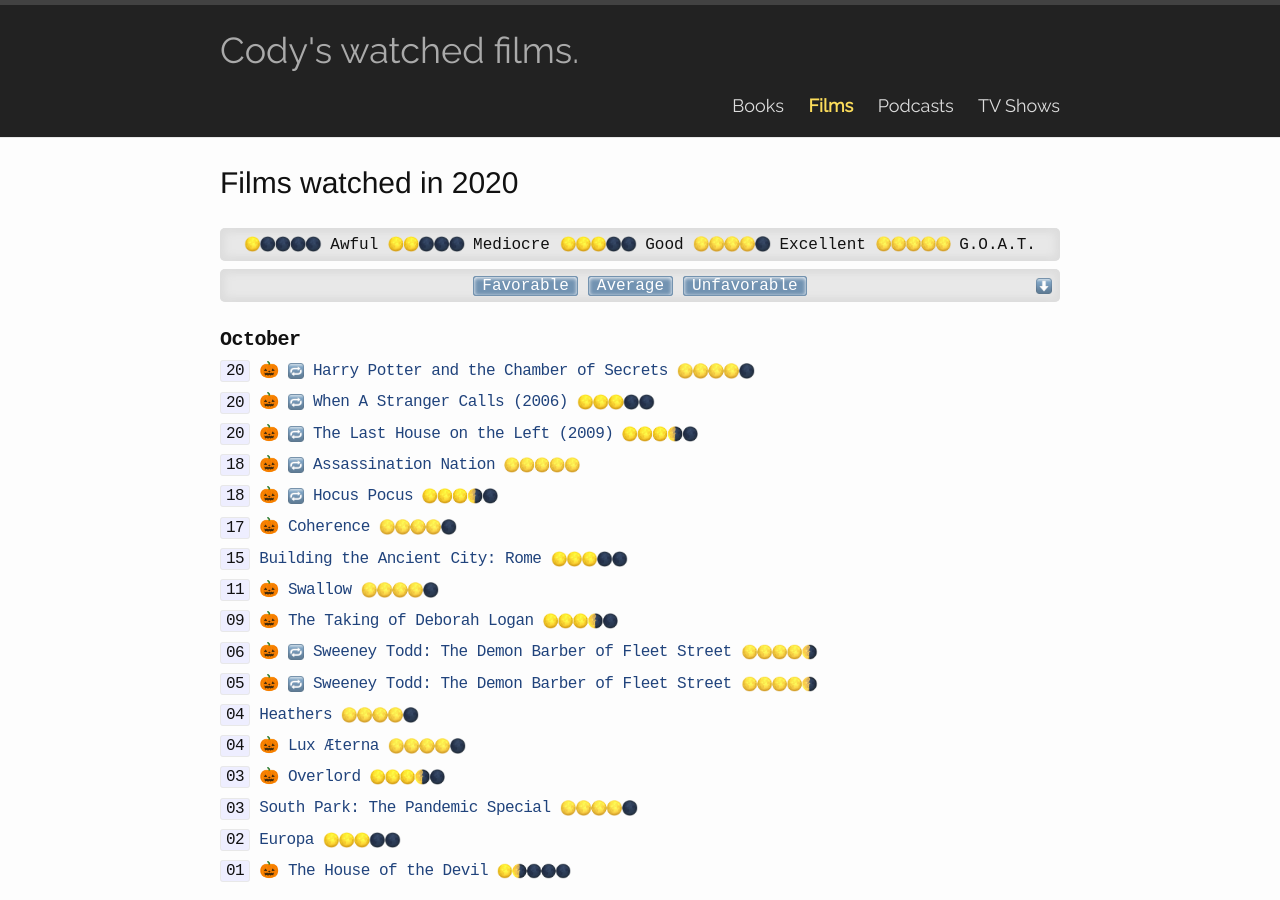
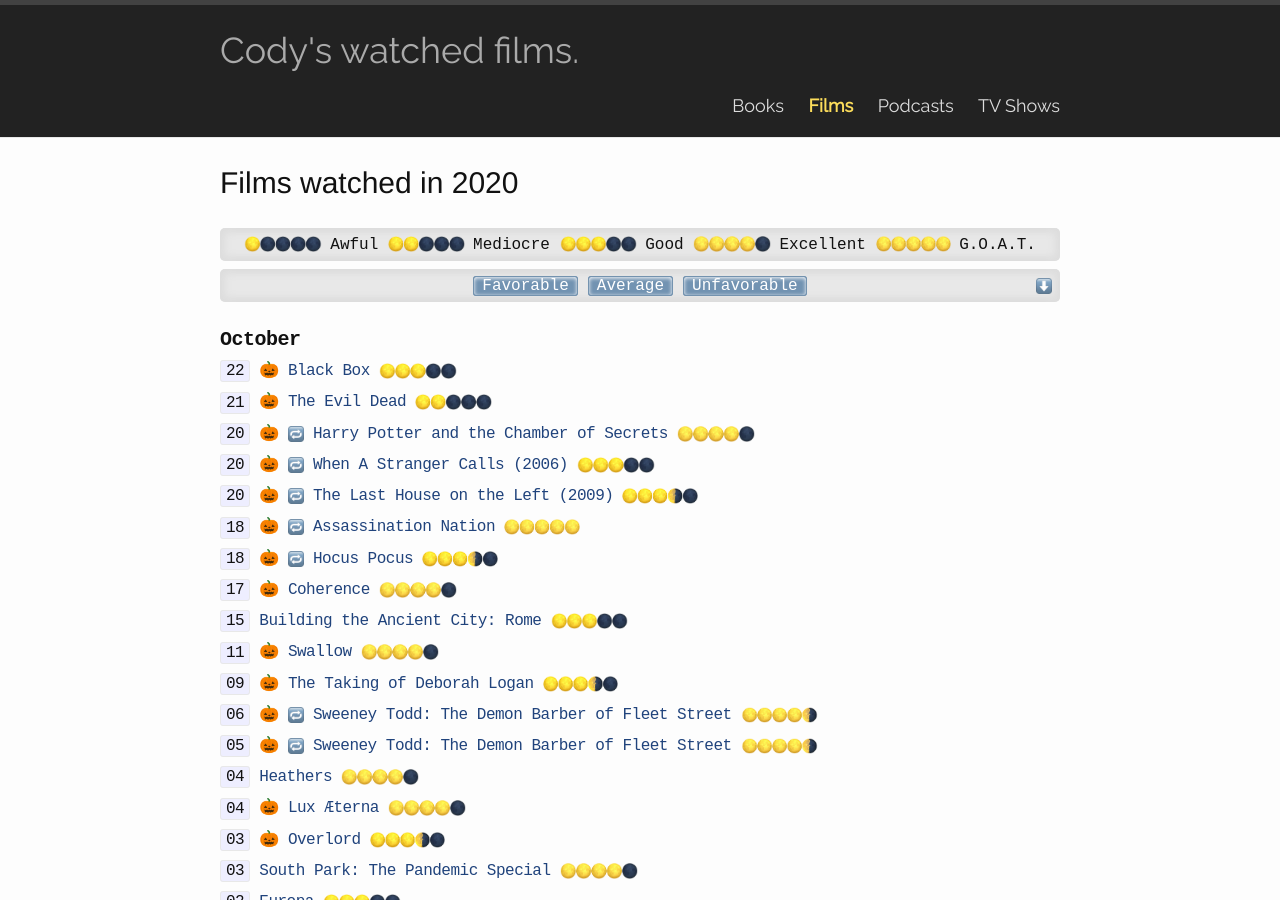
Before and after one commit to codydalerodgers/personal-blog, a Jekyll site: the page built from _films/2020.md, in a window 1280 px wide and 900 px high. Built offline with Jekyll 4.4.1, drawn with Linux system fonts in a browser that asks for light colours.

Commit message:
Black Box

```diff
--- a/_films/2020.md
+++ b/_films/2020.md
@@ -5,6 +5,10 @@
 category: films
 ---
 ## October
+`22` 🎃 [Black Box](https://www.imdb.com/title/tt12298506/) {{ site.r3 }}
+
+`21` 🎃 [The Evil Dead](https://www.imdb.com/title/tt0083907/) {{ site.r2 }}
+
 `20` 🎃 {{ site.rw }} [Harry Potter and the Chamber of Secrets](https://www.imdb.com/title/tt0295297/) {{ site.r4 }}
 
 `20` 🎃 {{ site.rw }} [When A Stranger Calls (2006)](https://www.imdb.com/title/tt0455857/) {{ site.r3 }}
```
